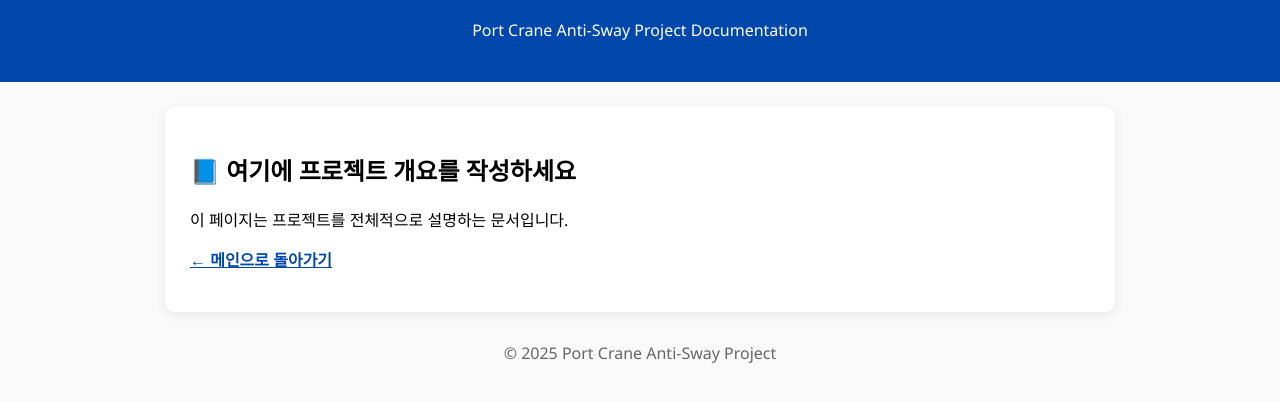
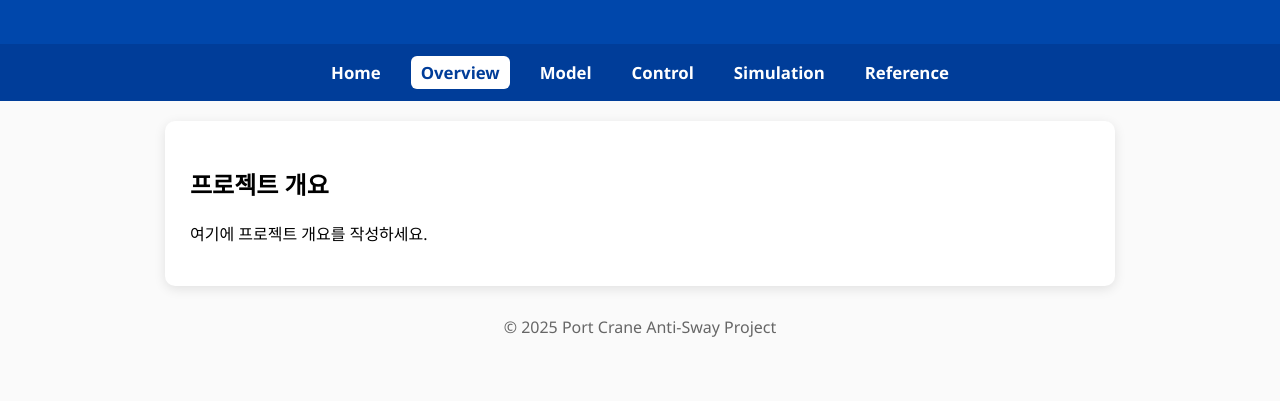
Before and after one commit to sweetyspicypunch/port-crane-Anti-sway-project, a plain HTML site: page overview.html in a window 1280 px wide. Shown: the part 95-496 px from the top of the page. Drawn offline with Linux system fonts and the light colour scheme.

Commit message:
Update overview.html
상단 네비게이션 바 추가 업데이트

```diff
--- a/overview.html
+++ b/overview.html
@@ -2,18 +2,33 @@
 <html lang="ko">
 <head>
   <meta charset="UTF-8">
-  <title>프로젝트 개요</title>
+  <title>Overview</title>
   <meta name="viewport" content="width=device-width, initial-scale=1">
 
   <style>
     body { margin: 0; background: #fafafa; font-family: "Segoe UI", sans-serif; }
     header { background: #0047ab; color: white; padding: 25px; text-align: center; }
+
+    .navbar {
+      background: #003d99;
+      padding: 12px 20px;
+      display: flex;
+      gap: 20px;
+      justify-content: center;
+    }
+    .navbar a {
+      color: white; font-weight: bold; text-decoration: none;
+      padding: 5px 10px; border-radius: 6px; font-size: 1.05em;
+    }
+    .navbar a.active { background: white; color: #003d99; }
+
     .container {
-      max-width: 900px; margin: 0 auto; padding: 25px;
-      background: white; border-radius: 10px;
-      margin-top: 25px; box-shadow: 0 3px 12px rgba(0,0,0,0.08);
+      max-width: 900px; margin: 0 auto;
+      padding: 25px; background: white;
+      border-radius: 10px; margin-top: 20px;
+      box-shadow: 0 3px 12px rgba(0,0,0,0.1);
     }
-    a { color: #0047ab; font-weight: bold; }
+
     footer { text-align: center; padding: 30px; color: #666; }
   </style>
 </head>
@@ -22,19 +37,33 @@
 
 <header>
   <h1>1. 프로젝트 개요</h1>
-  <p>Port Crane Anti-Sway Project Documentation</p>
 </header>
 
+<nav class="navbar">
+  <a href="index.html">Home</a>
+  <a href="overview.html">Overview</a>
+  <a href="model.html">Model</a>
+  <a href="control.html">Control</a>
+  <a href="simulation.html">Simulation</a>
+  <a href="reference.html">Reference</a>
+</nav>
+
 <div class="container">
-  <h2>📘 여기에 프로젝트 개요를 작성하세요</h2>
-  <p>이 페이지는 프로젝트를 전체적으로 설명하는 문서입니다.</p>
-
-  <p><a href="index.html">← 메인으로 돌아가기</a></p>
+  <h2>프로젝트 개요</h2>
+  <p>여기에 프로젝트 개요를 작성하세요.</p>
 </div>
 
 <footer>
   © 2025 Port Crane Anti-Sway Project
 </footer>
 
+<script>
+  const currentPage = window.location.pathname.split('/').pop();
+  document.querySelectorAll('.navbar a').forEach(link => {
+    if (currentPage === link.getAttribute('href')) link.classList.add('active');
+    if (!currentPage && link.getAttribute('href') === "index.html") link.classList.add('active');
+  });
+</script>
+
 </body>
 </html>
```
